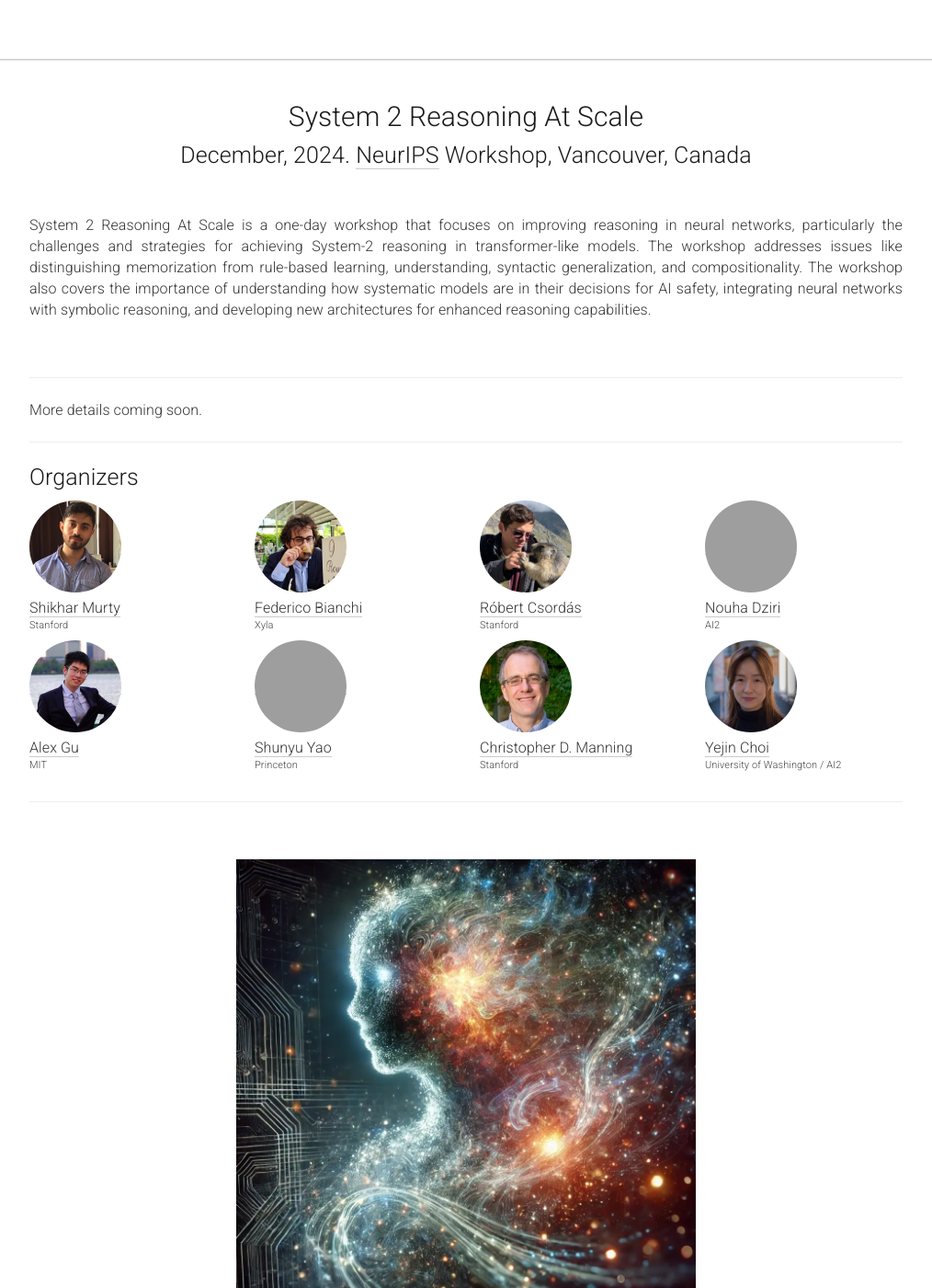
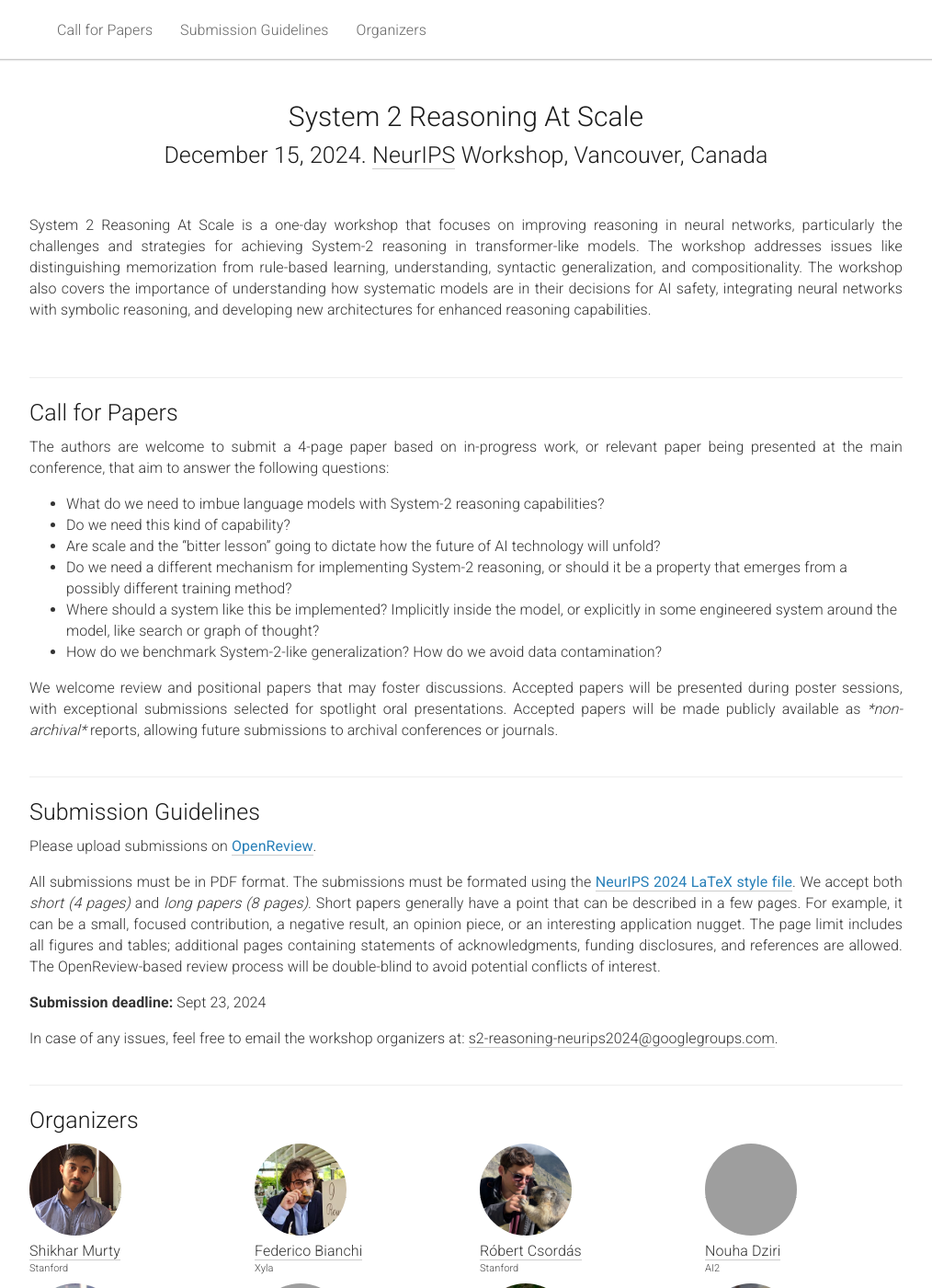
Before and after one commit to s2r-at-scale-workshop/s2r-at-scale-workshop.github.io, a Jekyll site: the page built from _pages/home.md, in a window 1280 px wide and 1400 px high, cut to the strip 0-1400 px from the top of the window. Shown: the whole strip at 92% size, without its empty margins (133-1147 px from the left). Built offline with Jekyll 4.4.1, drawn with Linux system fonts in a browser that asks for light colours; grey boxes are pictures that could not be loaded.

Commit message:
Add content, menu scrolling fix.

```diff
--- a/_includes/head.html
+++ b/_includes/head.html
@@ -15,16 +15,16 @@
 
   <!--Open Graph Related Stuff-->
   <meta property="og:title" content="{{page.title}}"/>
-  <meta property="og:url" content="https://vigilworkshop.github.io"/>
+  <meta property="og:url" content="https://s2r-at-scale-workshop.github.io"/>
   <meta property="og:description" content="{{site.description}}"/>
   <meta property="og:site_name" content="{{page.urltitle}}"/>
   <meta property="og:image" content=""/>
   <meta property="og:image:url" content=""/>
 
   <!--Twitter Card Stuff-->
-  <meta name="twitter:card" content="summary_large_image"/>
+  <!-- <meta name="twitter:card" content="summary_large_image"/>
   <meta name="twitter:title" content="{{page.title}}"/>
-  <meta name="twitter:description" content="{{site.description}}"/>
+  <meta name="twitter:description" content="{{site.description}}"/> -->
 
   <!-- CSS  -->
   <link rel="stylesheet" type="text/css" href="{{ "/static/css/bootstrap.min.css" | prepend:site.baseurl }}">
--- a/_includes/header.html
+++ b/_includes/header.html
@@ -15,11 +15,11 @@
       <ul class="nav navbar-nav">
         <!-- <li><a href="#schedule">Schedule</a></li>
         <li><a href="#speakers">Speakers</a></li>
-        <li><a href="#accepted">Accepted Papers</a></li>
-        <li><a href="#organizers">Organizers</a></li> -->
+        <li><a href="#accepted">Accepted Papers</a></li> -->
+        <li><a class="nav-link" href="#cfp">Call for Papers </a></li>
+        <li><a class="nav-link" href="#guidelines">Submission Guidelines</a></li>
+        <li><a class="nav-link" href="#organizers">Organizers</a></li>
         <!--li><a href="#dates">Important Dates</a></li-->
-        <!--li><a href="#cfp">Call for Papers </a></li-->
-        <!--li><a href="#guidelines">Submission Guidelines</a></li-->
         <!--li><a href="#intro">Introduction</a></li-->
         <!-- <li><a href="#sponsors">Sponsors</a></li> -->
       </ul>
--- a/_layouts/default.html
+++ b/_layouts/default.html
@@ -45,5 +45,18 @@
     <script type="text/javascript" src="{{ "/static/js/moment.js" | prepend:site.baseurl }}"></script>
     <script type="text/javascript" src="{{ "/static/js/moment-timezone.js" | prepend:site.baseurl }}"></script>
     <script type="text/javascript" src="{{ "/static/js/timezones.js" | prepend:site.baseurl }}"></script>
+
+    <script>
+      $(document).ready(function() {
+            $('a.nav-link').click(function(event) {
+                event.preventDefault();
+                var target = $(this).attr('href');
+                var offset = $(target).offset().top - 80; // Adjust the offset value to fix the vertical offset issue
+                $('html, body').animate({
+                    scrollTop: offset
+                }, 500);
+            });
+        });
+    </script>
   </body>
 </html>
--- a/_pages/home.md
+++ b/_pages/home.md
@@ -13,7 +13,7 @@ acknowledgements: ""
 <div class="row">
   <div class="col-xs-12">
     <center><h1>System 2 Reasoning At Scale</h1></center>
-    <center><h2>December, 2024. <a href="https://neurips.cc/">NeurIPS</a> Workshop, Vancouver, Canada</h2></center>
+    <center><h2>December 15, 2024. <a href="https://neurips.cc/">NeurIPS</a> Workshop, Vancouver, Canada</h2></center>
 
   </div>
 </div>
@@ -31,13 +31,59 @@ acknowledgements: ""
 <br />
 
 <hr />
-<!-- Intro -->
-<div class="row" id="intro">
+
+
+<!-- CfP -->
+<div class="row" id="cfp">
+  <div class="col-xs-12">
+    <h2>Call for Papers</h2>
+  </div>
+</div>
+<div class="row">
+  <div class="col-xs-12">
+    <p>
+      The authors are welcome to submit a 4-page paper based on in-progress work, or relevant paper being presented at the main conference, that aim to answer the following questions:
+    </p>
+    <p>
+          <ul>
+            <li>What do we need to imbue language models with System-2 reasoning capabilities?</li>
+            <li>Do we need this kind of capability?</li>
+            <li>Are scale and the “bitter lesson” going to dictate how the future of AI technology will unfold?</li>
+            <li>Do we need a different mechanism for implementing System-2 reasoning, or should it be a property that emerges from a possibly different training method?</li>
+            <li>Where should a system like this be implemented? Implicitly inside the model, or explicitly in
+            some engineered system around the model, like search or graph of thought?</li>
+            <li> How do we benchmark System-2-like generalization? How do we avoid data contamination?</li>
+          </ul>
+      </p>
+      <p>We welcome review and positional papers that may foster discussions. Accepted papers will be presented during poster sessions, with exceptional submissions selected for spotlight oral presentations. Accepted papers will be made publicly available as <i>*non-archival*</i> reports, allowing future submissions to archival conferences or journals. </p>
+  </div>
+</div>
+
+
+<hr />
+
+<!-- Submission -->
+<div class="row" id="guidelines">
+  <div class="col-xs-12">
+    <h2>Submission Guidelines</h2>
+  </div>
+</div>
+<div class="row">
     <div class="col-xs-12">
-        More details coming soon.
+      <p>
+            Please upload submissions on <a style="color:#2980b9;font-weight:400;" href="https://openreview.net/group?id=NeurIPS.cc/2024/Workshop/Sys2-Reasoning">OpenReview</a>.
+        </p>
+        <p>
+      All submissions must be in PDF format. The submissions must be formated using the <a style="color:#2980b9;font-weight:400;" href="https://media.neurips.cc/Conferences/NeurIPS2024/Styles.zip">NeurIPS 2024 LaTeX style file</a>. We accept both <i>short (4 pages)</i> and <i>long papers (8 pages)</i>. Short papers generally have a point that can be described in a few pages. For example, it can be a small, focused contribution, a negative result, an opinion piece, or an interesting application nugget. The page limit includes all figures and tables; additional pages containing statements of acknowledgments, funding disclosures, and references are allowed. The OpenReview-based review process will be double-blind to avoid potential conflicts of interest.
+      </p>
+      <p>
+        <b>Submission deadline:</b> Sept 23, 2024
+      </p>
+    <p>
+        In case of any issues, feel free to email the workshop organizers at: <a href="mailto:s2-reasoning-neurips2024@googlegroups.com">s2-reasoning-neurips2024@googlegroups.com</a>.
+    </p>
     </div>
 </div>
-
 
 <hr />
 
```
